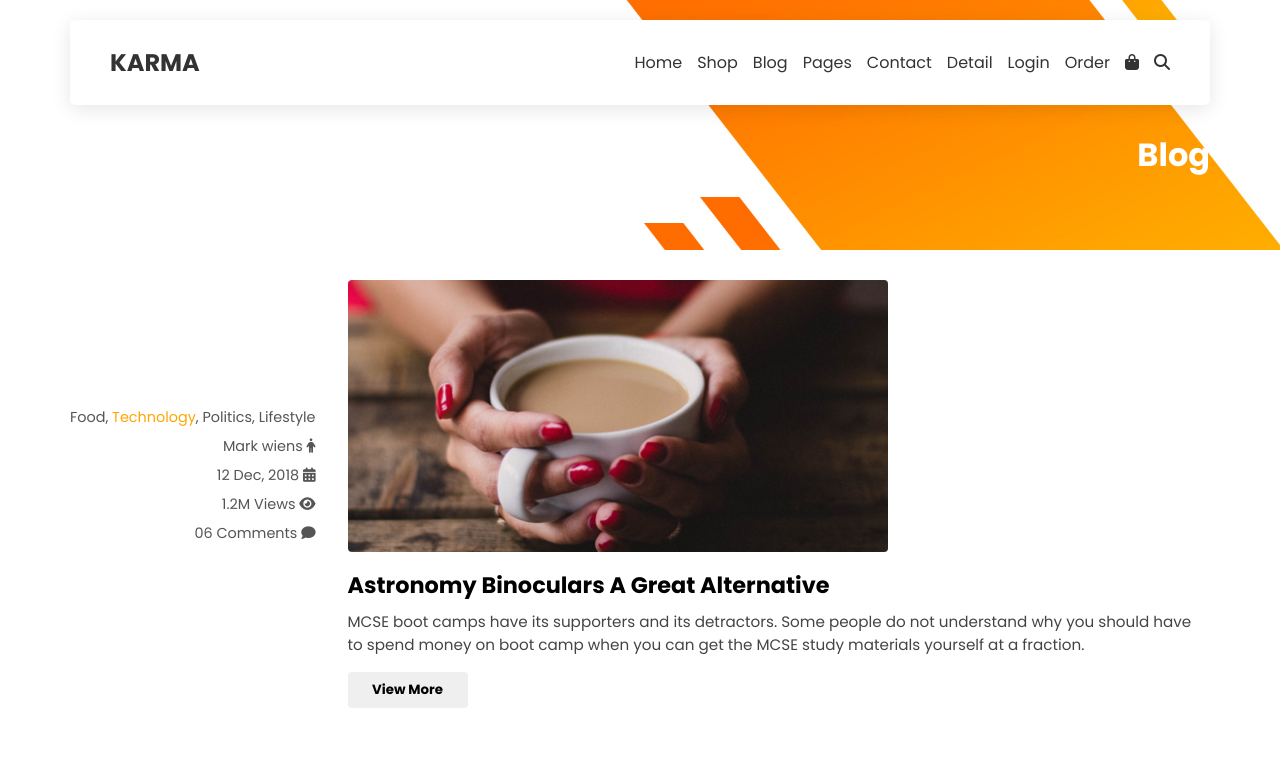
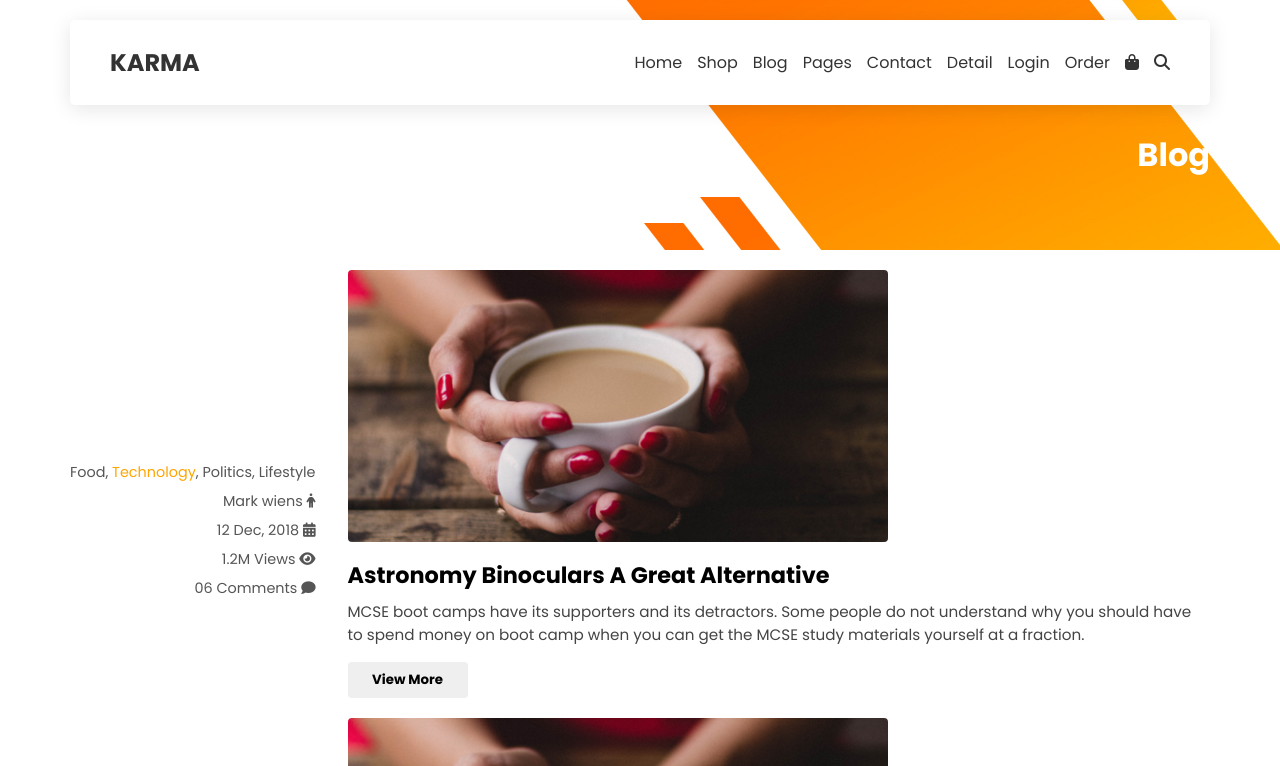
Before and after one commit to bilalashrafali123/store, a React (Vite) app: page /blog in a window 1280 px wide. Shown: the top 766 px of the page. Built offline with nearby package versions, Linux system fonts and the light colour scheme.

Commit message:
completed...

```diff
--- a/src/App.scss
+++ b/src/App.scss
@@ -153,7 +153,7 @@
 @media (max-width: 768px) {
   .nav-container {
     .nav {
-      margin-top: 0;
+      // margin-top: 0;
       .nav-links {
         display: none;
       }
--- a/src/App.tsx
+++ b/src/App.tsx
@@ -10,7 +10,6 @@ import Order from "./components/Order";
 import Shop from "./components/Shop";
 import Login from "./components/Login";
 import Pages from "./components/Pages";
-
 
 function App() {
   return (
@@ -25,10 +24,6 @@ function App() {
         <Route path="/shop" element={<Shop />} />
         <Route path="/login" element={<Login />} />
         <Route path="/pages" element={<Pages />} />
-
-
-
-
       </Routes>
       <Footer />
     </>
--- a/src/components/Blog/index.scss
+++ b/src/components/Blog/index.scss
@@ -13,7 +13,7 @@
   .blog-list {
     display: flex;
     flex-direction: column;
-    gap: 3rem;
+    // gap: 3rem;
   }
 
   .blog-item {
@@ -38,12 +38,16 @@
     text-align: right;
     flex-wrap: wrap;
 
+   .blog-para {
+    margin-top: 120px;
+   }
     .highlight {
       color: orange;
     }
 
     p {
       margin-bottom: 0.5rem;
+
     }
 
     @media (max-width: 768px) {
@@ -55,14 +59,14 @@
     display: flex;
     flex-direction: column;
     flex: 1;
-    // margin-top: 120px;
+
 
     img {
       width: 100%;
       max-width: 540px;
       height: auto;
       border-radius: 4px;
-      margin-top: 30px;
+      margin-top: 20px;
       object-fit: cover;
 
     }
--- a/src/components/Blog/index.tsx
+++ b/src/components/Blog/index.tsx
@@ -11,7 +11,7 @@ const Blog = () => {
         <div className="blog-list">
           <div className="blog-item">
             <div className="blog-meta">
-              <p>
+              <p className="blog-para">
                 Food, <span className="highlight">Technology</span>, Politics,
                 Lifestyle
               </p>
--- a/src/components/Detail/index.scss
+++ b/src/components/Detail/index.scss
@@ -20,11 +20,17 @@
     text-align: right;
     padding: 16px;
     border-bottom: 1px solid #eee;
+
+  }
+  .product-table-heading {
+    text-align: left;
+
   }
 
+
   th {
-    font-weight: 600;
-    color: #333;
+
+    color: #b5b5b5;
   }
 
   .product {
--- a/src/components/Detail/index.tsx
+++ b/src/components/Detail/index.tsx
@@ -12,7 +12,7 @@ const Details = () => {
         <table className="cart-table">
           <thead>
             <tr>
-              <th>Product</th>
+              <th className="product-table-heading">Product</th>
               <th>Price</th>
               <th>Quantity</th>
               <th>Total</th>
--- a/src/components/Home/index.tsx
+++ b/src/components/Home/index.tsx
@@ -18,8 +18,7 @@ const Home = () => {
             <Card />
             <Card />
             <Card />
-            <Card />
-          </div>
+           </div>
         </div>
       </div>
     </>
--- a/src/components/LatestProduct/index.tsx
+++ b/src/components/LatestProduct/index.tsx
@@ -4,11 +4,13 @@ const LatestProduct = () => {
 
     <div className="latest-products">
     <div className="container">
+      <div className="latest-heading">
       <h1>Latest Products</h1>
       <p>
         Lorem ipsum dolor sit amet consectetur, <br /> adipisicing elit.
         Delectus, animi.
       </p>
+      </div>
     </div>
   </div>
   )
```
Also changed, not shown: src/components/LatestProduct/index.scss (line endings or trailing spaces).
